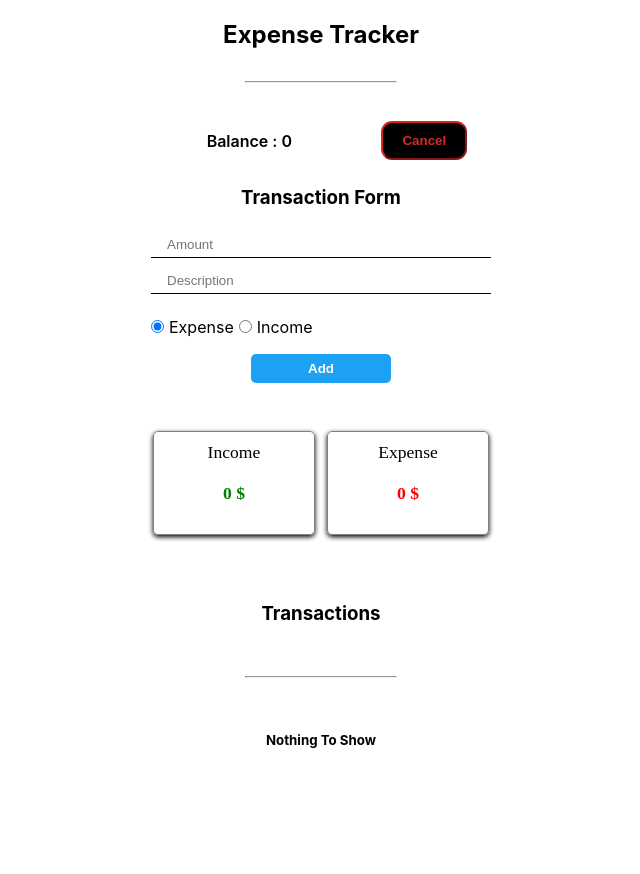
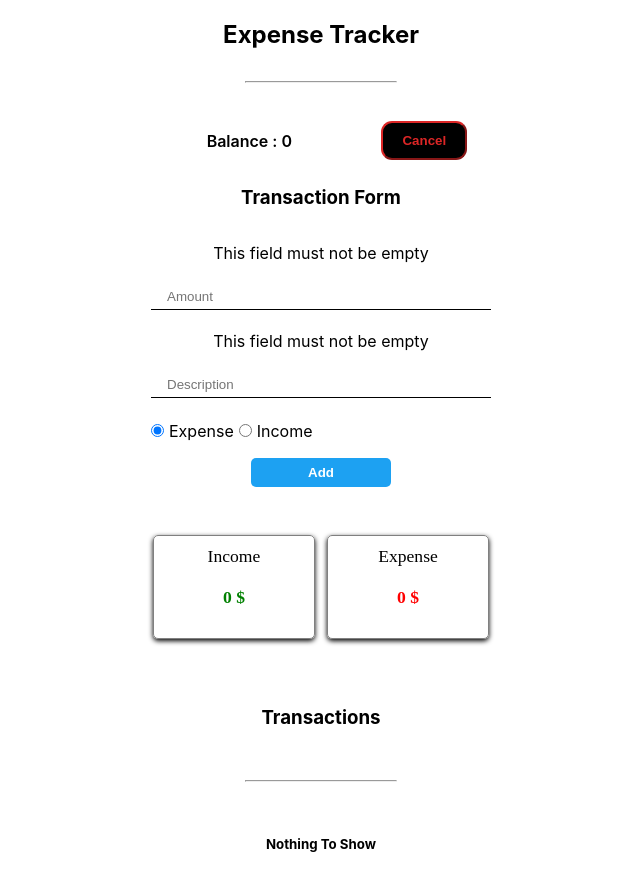
Before and after one commit to Alireza-Allahverdi/expense-tracker, a React (Create React App) app: page / in a window 1280 px wide. Both pictures are taken after a click on the button "Add Transaction". Shown: the whole page, without its empty margins (319-959 px from the left). Before the commit the page ends 800 px from the top, so only its background shows below. Built offline with nearby package versions, Linux system fonts and the light colour scheme.

Commit message:
transaction form error handling

```diff
--- a/src/components/TransactionForm.js
+++ b/src/components/TransactionForm.js
@@ -16,6 +16,9 @@ const TransactionForm = (props) => {
 
     const submitHandler = (e) => {
         e.preventDefault();
+        if (!fieldValue.amount || !fieldValue.description) {
+            return
+        }
         props.addTransaction(fieldValue)
         props.changeForm()
     }
@@ -23,6 +26,7 @@ const TransactionForm = (props) => {
     return (
         <form className="transactionForm" onSubmit={submitHandler}>
             <h3>Transaction Form</h3>
+            <p className="error">This field must not be empty</p>
             <input
                 type="number"
                 name="amount"
@@ -30,6 +34,7 @@ const TransactionForm = (props) => {
                 placeholder="Amount"
                 onChange={inputsChangeHandler}
             />
+            <p className="error">This field must not be empty</p>
             <input
                 type="text"
                 name="description"
```
